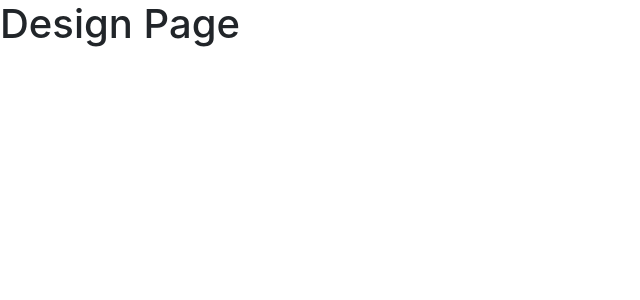
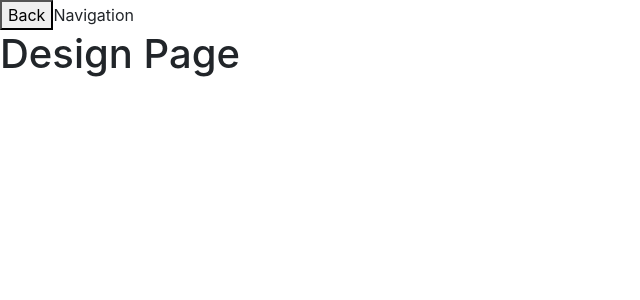
Before and after one commit to shoowack/portfolio-website, a React (Create React App) app: page /designs in a window 1280 px wide. Shown: the top 300 px of the page, without its empty margins (0-640 px from the left). Built offline with nearby package versions, Linux system fonts and the light colour scheme.

Commit message:
trying out navigation, updating readme

```diff
--- a/src/App.js
+++ b/src/App.js
@@ -7,9 +7,9 @@ export default function App() {
   return (
     <BrowserRouter>
       <Switch>
-        <Route exact path="/" render={() => <pages.FrontPage />} />
-        <Route exact path="/designs" render={() => <pages.DesignPage />} />
-        <Route exact path="/websites" render={() => <pages.WebsitesPage />} />
+        <Route exact path="/" component={pages.FrontPage} />
+        <Route path="/designs" component={pages.DesignPage} />
+        <Route path="/websites" component={pages.WebsitesPage} />
       </Switch>
     </BrowserRouter>
   );
--- /dev/null
+++ b/src/components/navigation.jsx
@@ -0,0 +1,14 @@
+import { useHistory } from "react-router";
+
+export default function Navigation() {
+  const history = useHistory();
+
+  return (
+    <>
+      <button type="button" onClick={() => history.goBack()}>
+        Back
+      </button>
+      Navigation
+    </>
+  );
+}
--- a/src/pages/design-page.jsx
+++ b/src/pages/design-page.jsx
@@ -1,3 +1,10 @@
+import Navigation from "../components/navigation";
+
 export default function DesignPage() {
-  return <h1>Design Page</h1>;
+  return (
+    <>
+      <Navigation />
+      <h1>Design Page</h1>
+    </>
+  );
 }
```
Also changed, not shown: package.json (+3 -6 lines), 1 other file (tests, documents, lock files or other folders).
